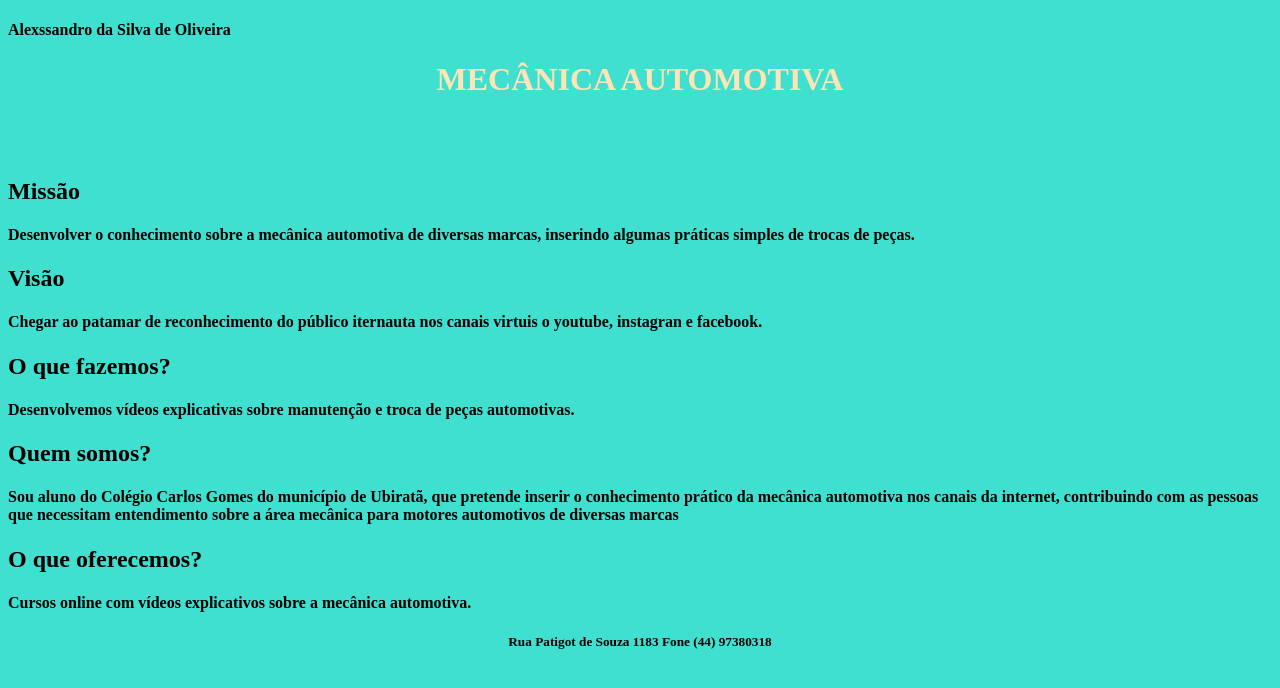
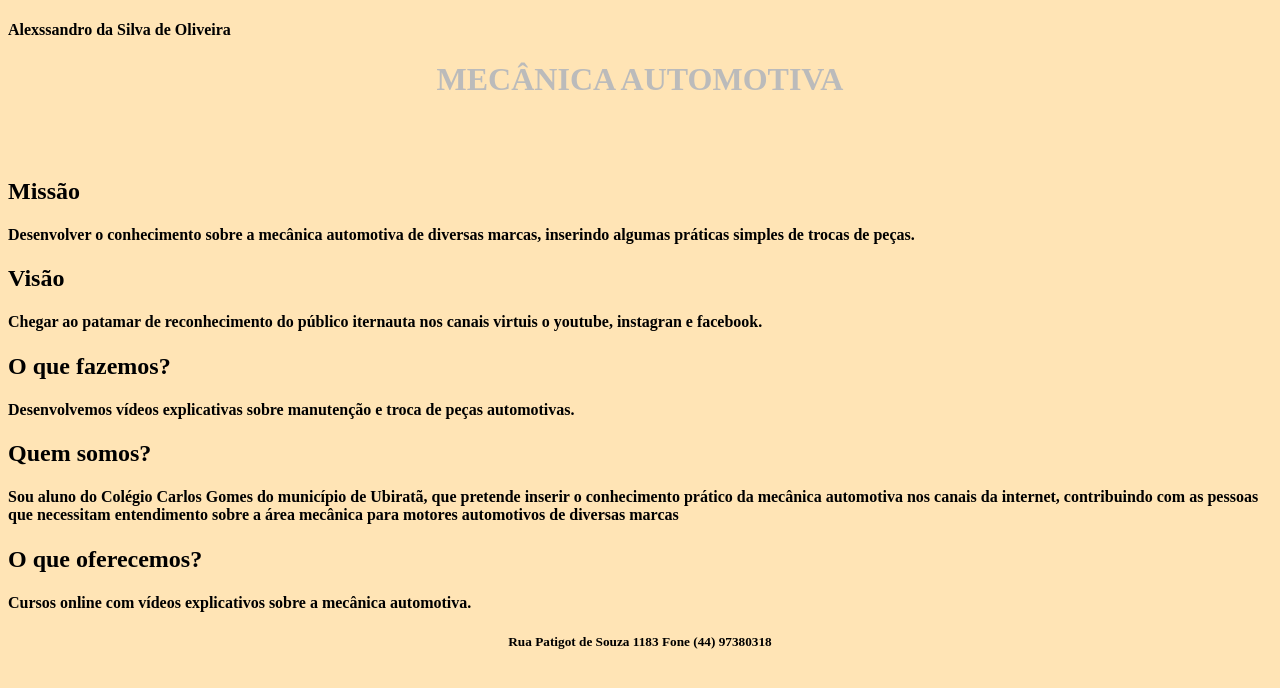
Before and after one commit to alexssandrooliveira/README, a plain HTML site: page index.html in a window 1280 px wide. Drawn offline with Linux system fonts and the light colour scheme.

Commit message:
Update index.html

```diff
--- a/index.html
+++ b/index.html
@@ -5,7 +5,7 @@
                          <h4>Alexssandro da Silva de Oliveira</h4>
 
 
-                         <h1 align="center"><font color="#FFE4B5">MECÂNICA AUTOMOTIVA</h1></font>
+                         <h1 align="center"><font color="#BBBBBB">MECÂNICA AUTOMOTIVA</h1></font>
                          <h1><img src"oficina.jpg"></h1>
   <link rel="stylesheet" herf="style.css">
 
@@ -13,7 +13,7 @@
 
 
 
- <body bgcolor="Turquoise">
+ <body bgcolor="moccasin">
 
        <h2 align=”left”> <b>Missão</h2><b>
        <h4 align="justify"> <p>Desenvolver o conhecimento sobre a mecânica automotiva de diversas marcas, inserindo algumas práticas simples de trocas de peças.</h4></p>
```
